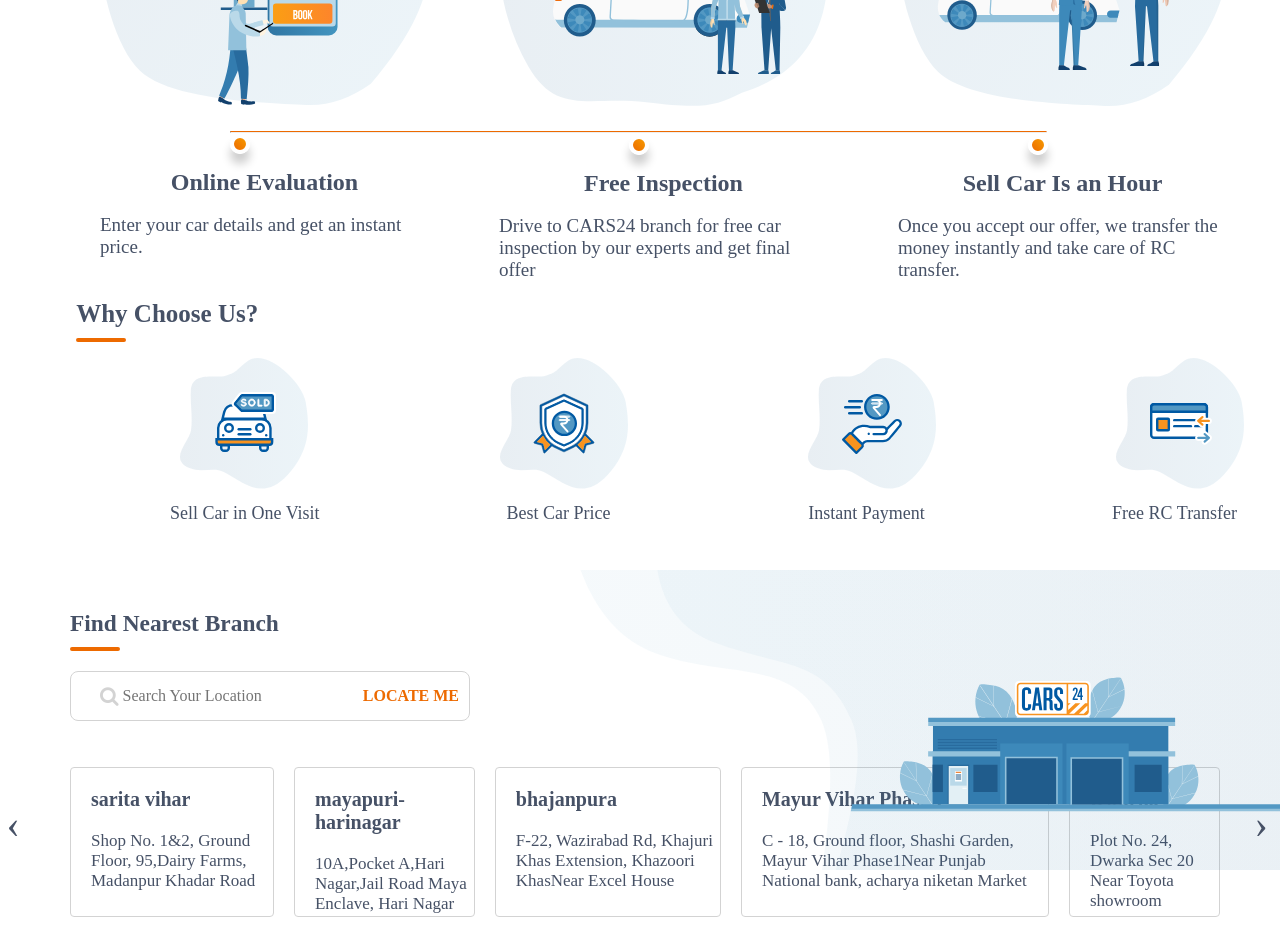
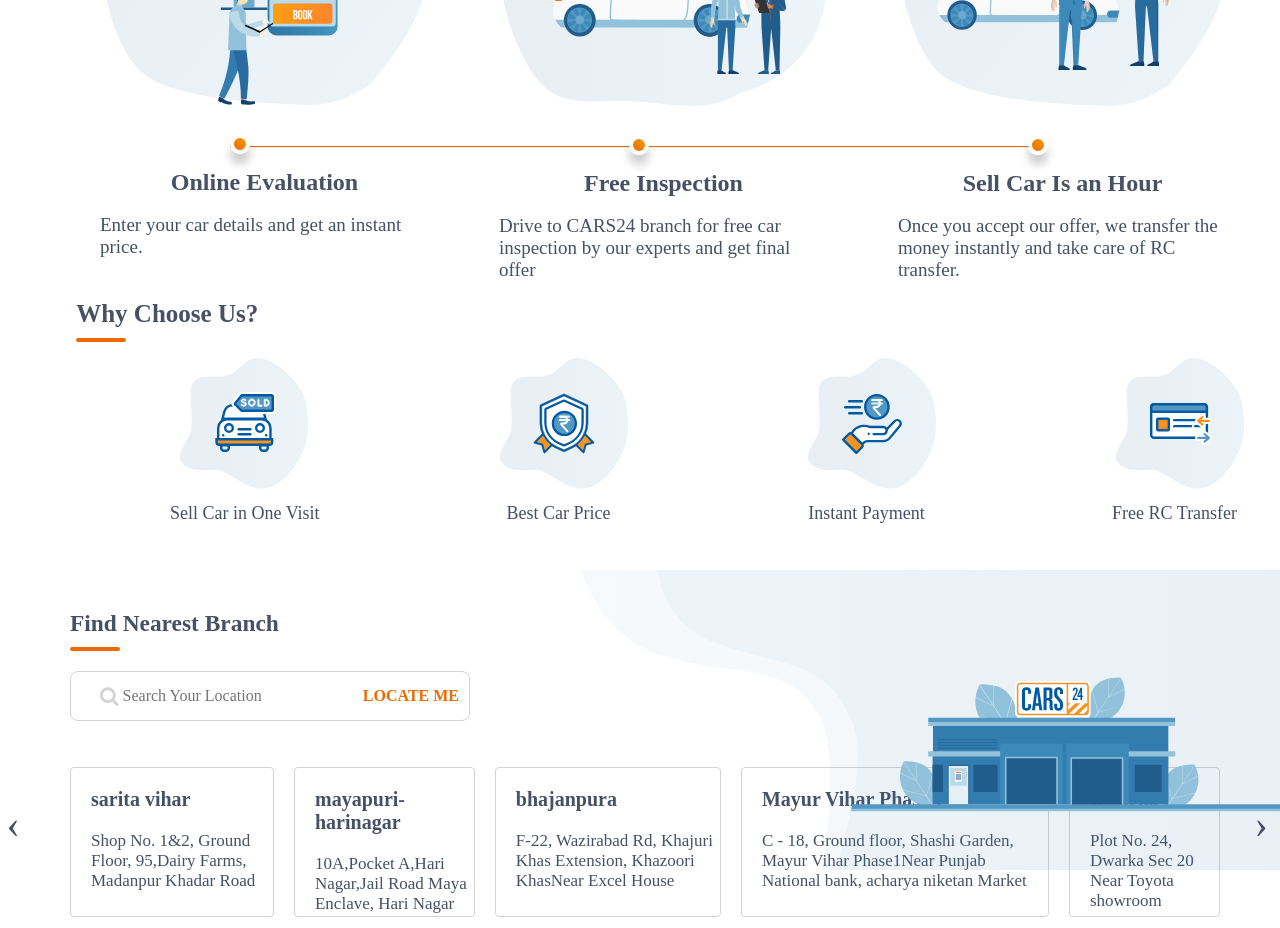
Before and after one commit to JaGaDeEsH-03/task3, a plain HTML site: page index.html in a window 1280 px wide. Shown: the part 1000-1928 px from the top of the page. Drawn offline with Linux system fonts and the light colour scheme.

Commit message:
Update ip3.css

```diff
--- a/ip3.css
+++ b/ip3.css
@@ -238,7 +238,7 @@ strong{
 .new1{
   border-top: 1px solid #ed6a00;
   margin-left:230px;
-  margin-top: -150px;
+  margin-top: -135px;
   width:817px;
 }
 .wrapper{
```
